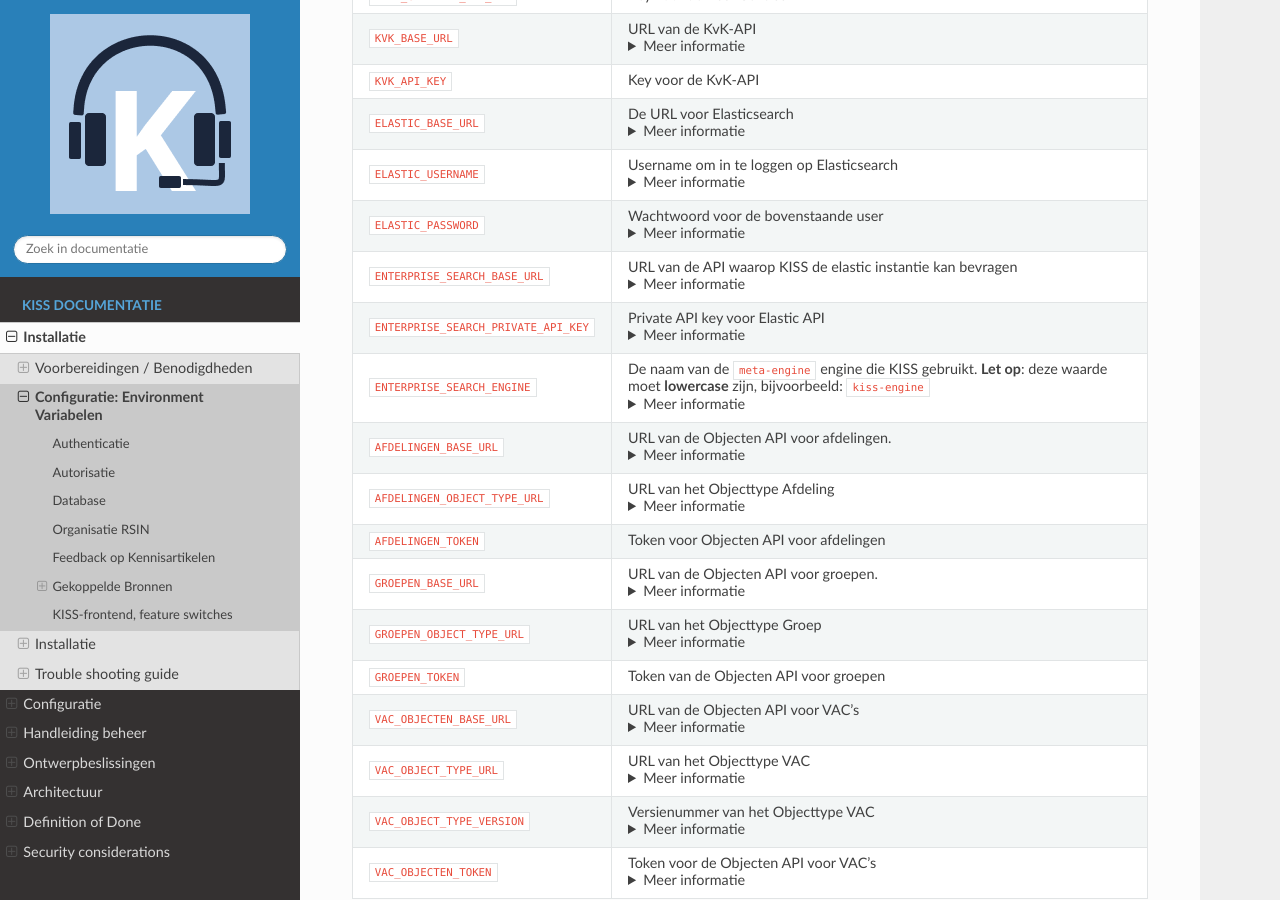
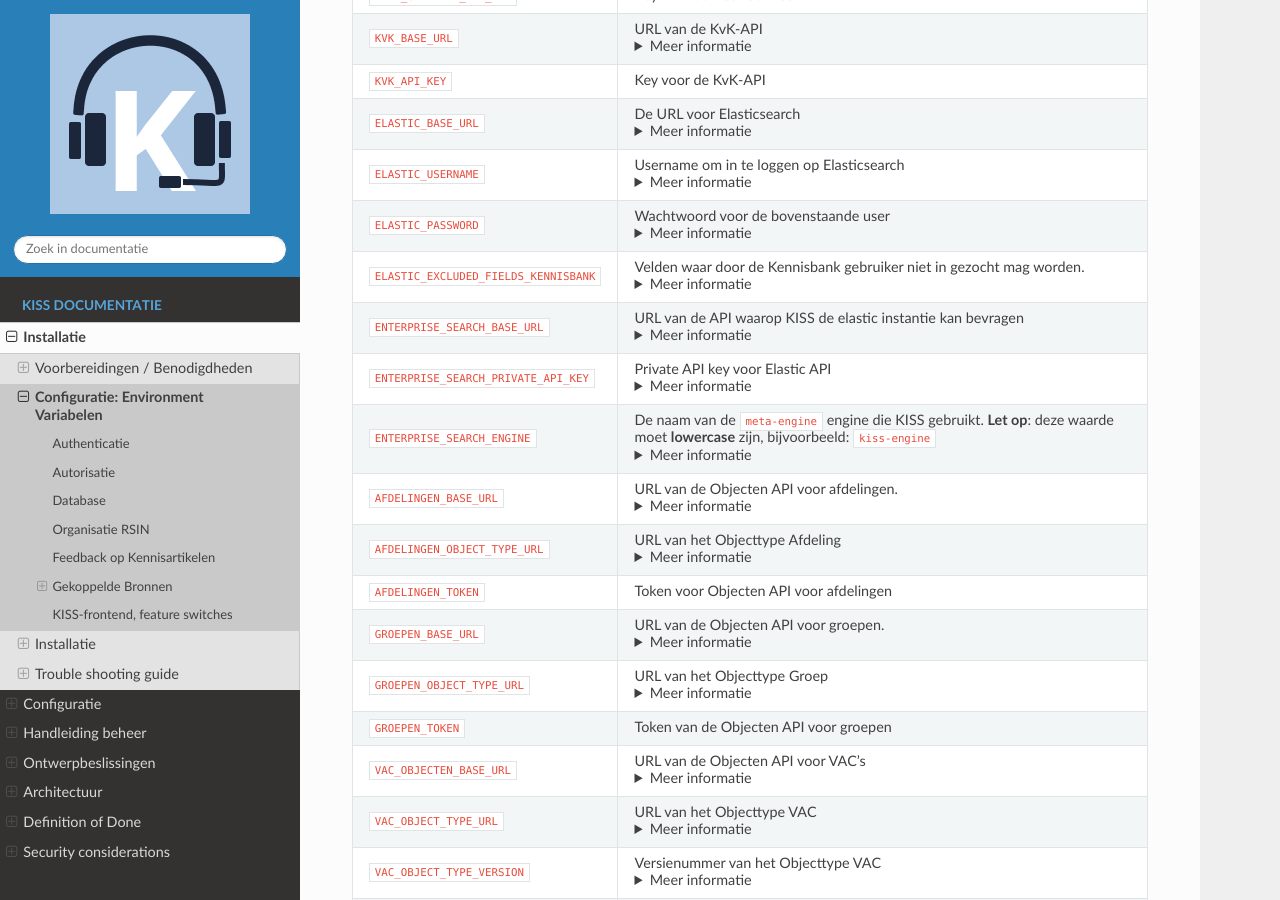
Before and after one commit to Klantinteractie-Servicesysteem/.github, a Sphinx documentation site: the page built from docs/installation/configuratie.md, in a window 1280 px wide and 900 px high, scrolled down 4672 px. Built offline with Sphinx 7.4.7 and the Read the Docs theme 3.1.0, drawn with Linux system fonts in a browser that asks for light colours.

Commit message:
Added env var for excluded kennisbank fields

```diff
--- a/docs/installation/configuratie.md
+++ b/docs/installation/configuratie.md
@@ -131,6 +131,7 @@ Het wordt aangeraden REGISTERS__N__ZAAKSYSTEEM_BASE_URL niet meer te gebruiken e
 | `ELASTIC_BASE_URL`                      | De URL voor Elasticsearch <details><summary>Meer informatie </summary>Bijvoorbeeld: `https://kiss-es-http:9200` </details> |
 | `ELASTIC_USERNAME`                      | Username om in te loggen op Elasticsearch <details> <summary>Meer informatie </summary> Dit kan de default root user `elastic` zijn, maar ook de username van een gebruiker die je zelf hebt aangemaakt.  </details>  |
 | `ELASTIC_PASSWORD`                      | Wachtwoord voor de bovenstaande user <details><summary>Meer informatie </summary> Als je gebruik maakt van [ECK](https://www.elastic.co/guide/en/cloud-on-k8s/2.8/k8s-overview.html), dan kun je het wachtwoord van de default user vinden, m.b.v. het commando `kubectl get secret kiss-es-elastic-user -o go-template='{{.data.elastic \| base64decode}}'`</details>   |
+| `ELASTIC_EXCLUDED_FIELDS_KENNISBANK`    | Velden waar door de Kennisbank gebruiker niet in gezocht mag worden. <details><summary>Meer informatie </summary>Veldnamen moeten gespecificeerd worden zoals ze geconfigureerd zijn in Elasticsearch. Meerdere velden kunnen opgegeven worden, gescheiden door een comma. Bijvoorbeeld: `VAC.toelichting,Kennisbank.vertalingen.deskMemo` </details> |
 | `ENTERPRISE_SEARCH_BASE_URL`            |  URL van de API waarop KISS de elastic instantie kan bevragen <details> <summary>Meer informatie </summary>Bijvoorbeeld `https://kiss-ent-http:3002` </details> |
 | `ENTERPRISE_SEARCH_PRIVATE_API_KEY`     | Private API key voor Elastic API <details> <summary>Meer informatie </summary> De API key die nodig is om de `engine`s bij te werken </details> |
 | `ENTERPRISE_SEARCH_ENGINE`              | De naam van de `meta-engine` engine die KISS gebruikt. **Let op**: deze waarde moet **lowercase** zijn, bijvoorbeeld: `kiss-engine`  <details> <summary>Meer informatie </summary> De KISS-Elastic-Sync maakt deze engine aan, als deze nog niet bestaat.  </details>   |
```
